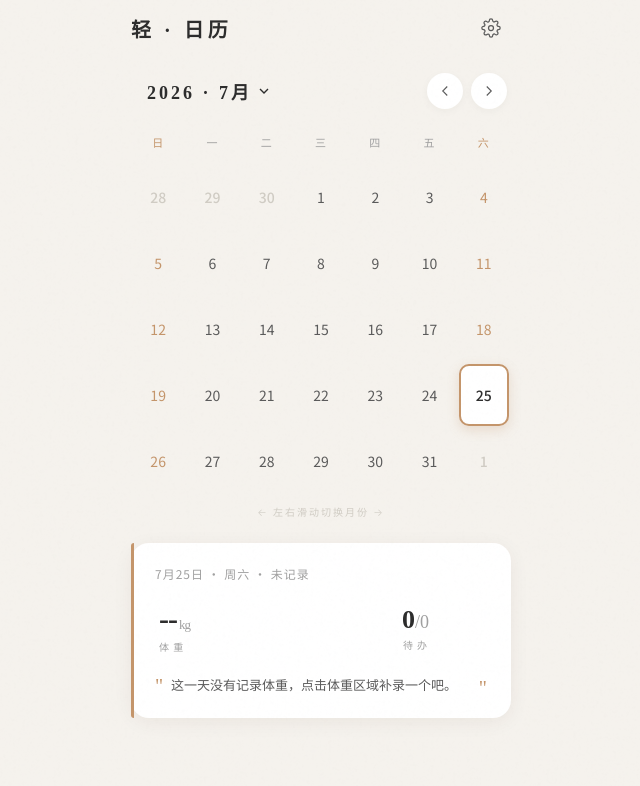
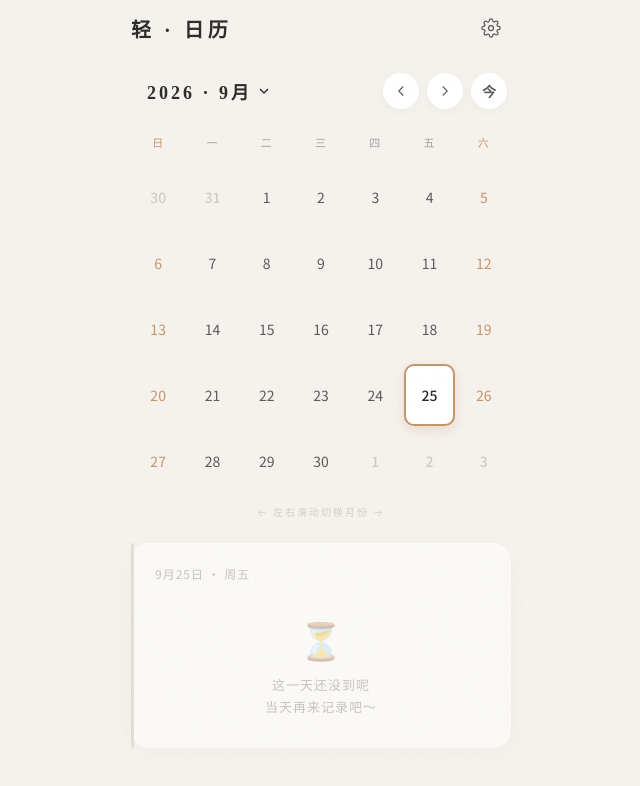
Before and after one commit to BH6340/qing, a plain HTML site: page app/index.html in a window 1280 px wide. Both pictures are taken after a click on the element 764 px from the left and 91 px from the top of the page. Shown: the whole page, without its empty margins (319-959 px from the left). Drawn offline with Linux system fonts and the light colour scheme.

Commit message:
feat(calendar): 新增今日跳转按钮及相关样式
新增跳转至当前日期的今日按钮，添加按钮对应的样式（包含激活状态），为日历单元格设置固定的网格行高。

```diff
--- a/app/index.html
+++ b/app/index.html
@@ -79,6 +79,14 @@
     stroke-width: 1.5;
     fill: none;
   }
+  .today-btn {
+    font-size: 14px;
+    font-weight: 600;
+  }
+  .today-btn:active {
+    background: var(--accent);
+    color: #fff;
+  }
 
   /* Weekday row */
   .weekday-row {
@@ -102,6 +110,7 @@
   .calendar-grid {
     display: grid;
     grid-template-columns: repeat(7, 1fr);
+    grid-auto-rows: 62px;
     gap: 4px;
     padding: 0 2px;
     position: relative;
@@ -566,6 +575,9 @@
       <div class="nav-btn" id="nextMonth" onclick="nextMonth()">
         <svg viewBox="0 0 24 24"><polyline points="9 18 15 12 9 6"></polyline></svg>
       </div>
+      <div class="nav-btn today-btn" id="todayBtn" onclick="goToday()" title="回到今天">
+        <span class="today-text">今</span>
+      </div>
     </div>
   </div>
 
@@ -872,6 +884,15 @@
     currentYear++;
   }
   selectedDate = Math.min(selectedDate, new Date(currentYear, currentMonth, 0).getDate());
+  renderCalendar();
+  updateBottomCard();
+}
+
+function goToday() {
+  const now = new Date();
+  currentYear = now.getFullYear();
+  currentMonth = now.getMonth() + 1;
+  selectedDate = now.getDate();
   renderCalendar();
   updateBottomCard();
 }
```
